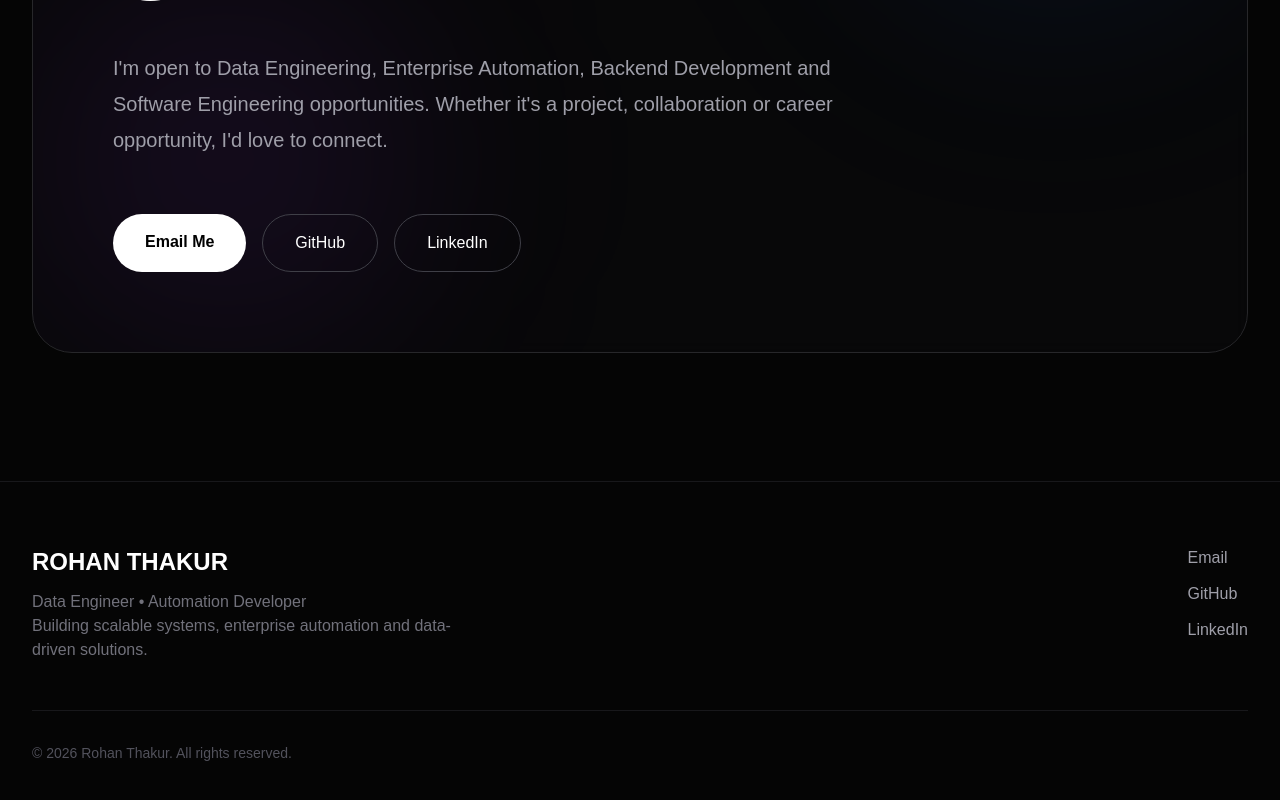
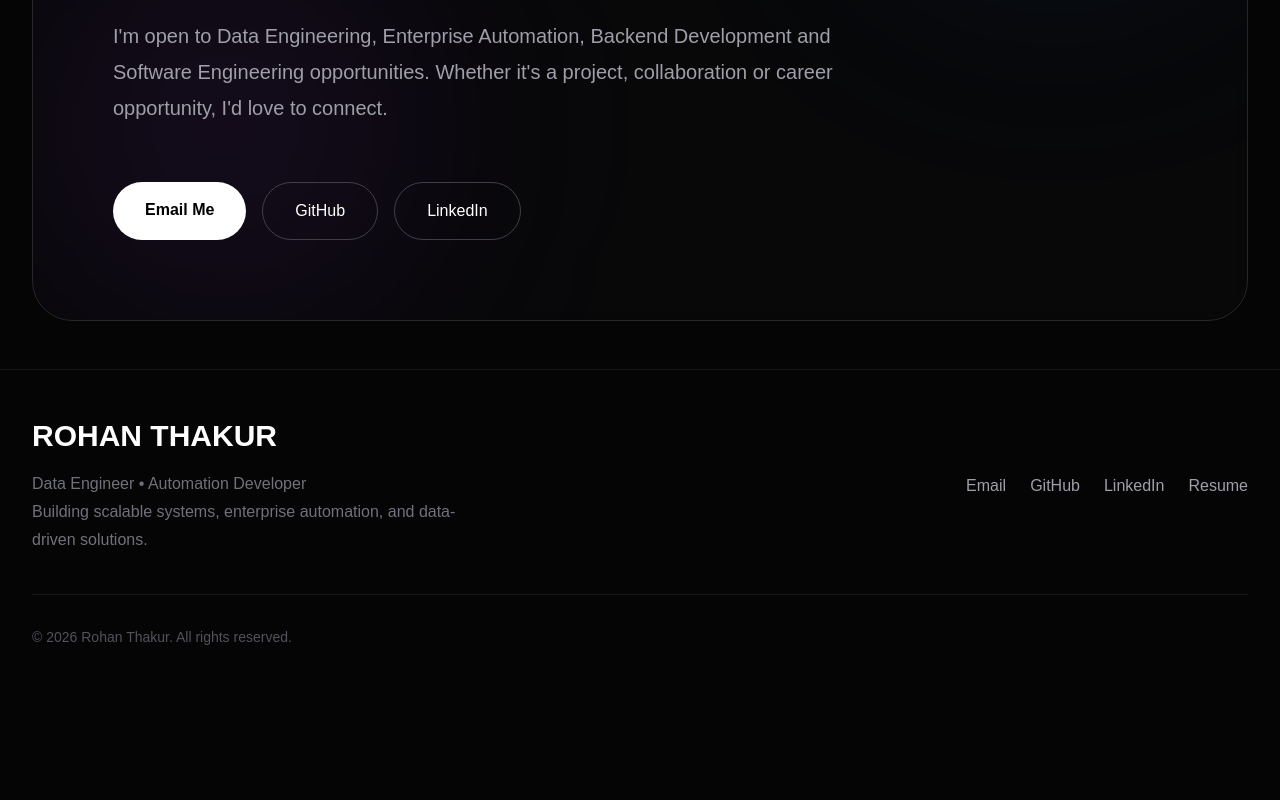
Before and after one commit to RohanThakur1927/rohan-portfolio, a Next.js app: page / in a window 1280 px wide. Shown: the part 7170-7970 px from the top of the page. After the commit the page ends 7865 px from the top, so only its background shows below. Built offline with nearby package versions, Linux system fonts and the light colour scheme.

Commit message:
Improved contact spacing

```diff
--- a/app/components/Contact.tsx
+++ b/app/components/Contact.tsx
@@ -4,7 +4,7 @@
   return (
     <section
       id="contact"
-      className="max-w-7xl mx-auto px-8 py-32"
+      className="max-w-7xl mx-auto px-8 pt-24 py-12"
     >
       <FadeIn>
 
--- a/app/components/Footer.tsx
+++ b/app/components/Footer.tsx
@@ -1,27 +1,29 @@
 export default function Footer() {
   return (
-    <footer className="max-w-7xl mx-auto px-8 py-16 border-t border-zinc-900">
+    <footer className="max-w-7xl mx-auto px-8 py-12 border-t border-zinc-900">
 
-      <div className="flex flex-col md:flex-row justify-between gap-10">
+      <div className="flex flex-col md:flex-row justify-between items-start md:items-center gap-10">
 
+        {/* Left Side */}
         <div>
-          <h3 className="text-2xl font-bold">
+          <h3 className="text-3xl font-bold">
             ROHAN THAKUR
           </h3>
 
-          <p className="text-zinc-500 mt-3 max-w-md">
+          <p className="text-zinc-500 mt-4 max-w-md leading-7">
             Data Engineer • Automation Developer
             <br />
-            Building scalable systems, enterprise automation
+            Building scalable systems, enterprise automation,
             and data-driven solutions.
           </p>
         </div>
 
-        <div className="flex flex-col gap-3">
+        {/* Right Side */}
+        <div className="flex flex-wrap gap-6 text-zinc-400">
 
           <a
             href="mailto:rohanthakur2332@gmail.com"
-            className="text-zinc-400 hover:text-white transition"
+            className="hover:text-white transition"
           >
             Email
           </a>
@@ -29,7 +31,8 @@
           <a
             href="https://github.com/RohanThakur1927"
             target="_blank"
-            className="text-zinc-400 hover:text-white transition"
+            rel="noopener noreferrer"
+            className="hover:text-white transition"
           >
             GitHub
           </a>
@@ -37,16 +40,25 @@
           <a
             href="https://www.linkedin.com/in/roha-nthakur/"
             target="_blank"
-            className="text-zinc-400 hover:text-white transition"
+            rel="noopener noreferrer"
+            className="hover:text-white transition"
           >
             LinkedIn
+          </a>
+
+          <a
+            href="/Rohan_Thakur_Resume.pdf"
+            download
+            className="hover:text-white transition"
+          >
+            Resume
           </a>
 
         </div>
 
       </div>
 
-      <div className="mt-12 pt-8 border-t border-zinc-900">
+      <div className="mt-10 pt-8 border-t border-zinc-900">
 
         <p className="text-zinc-600 text-sm">
           © 2026 Rohan Thakur. All rights reserved.
```
